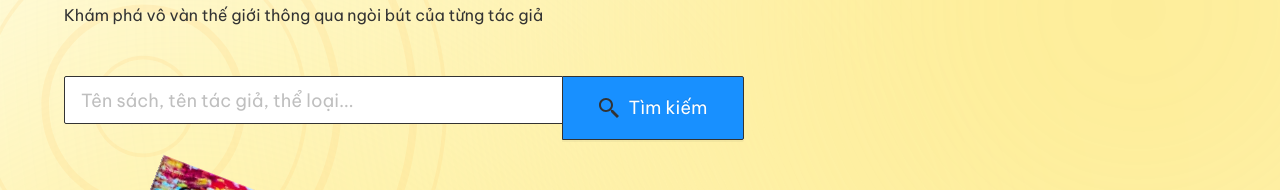
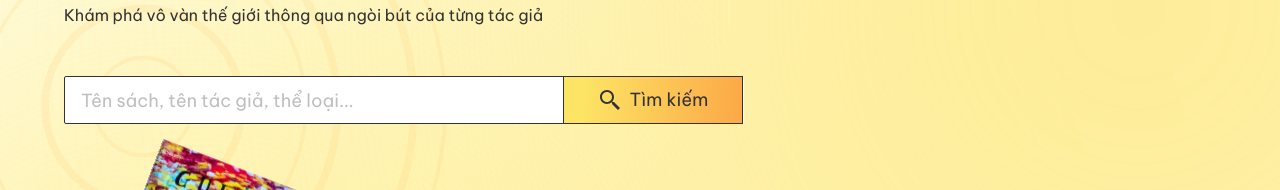
Before and after one commit to RyeNguyen/bookstore.ui, a React (Create React App) app: page / in a window 1280 px wide. Shown: the part 352-542 px from the top of the page. Built offline with nearby package versions, Linux system fonts and the light colour scheme; a web font is replaced by a local one.

Commit message:
Them link vao BookCard, sua lai Button cua InputField

```diff
--- a/src/components/BookCard/BookCard.component.jsx
+++ b/src/components/BookCard/BookCard.component.jsx
@@ -1,5 +1,5 @@
 import React from 'react';
-
+import {Link} from 'react-router-dom';
 import Avvvatars from 'avvvatars-react';
 
 import TiltContainer from '../TiltContainer/TiltContainer.component';
@@ -23,17 +23,21 @@ const BookCard = (book) => {
 
                 <div className="card__title">{book.data.name}</div>
 
-                <div className="card__author">{book.data.author}</div>
+                <div className="card__author"><Link to='#'><span>{book.data.author}</span></Link></div>
 
                 <div style={{height: "1.6rem"}}/>
 
                 <div className="card__seller">
-                    {book.data.sellerImage ? (
+                    <Link to='#'>
+                        <span>
+                        {book.data.sellerImage ? (
                         <div className="card__seller-img" style={{backgroundImage: `url(${book.data.sellerImage})`}}/>
                     ) : (
                         <Avvvatars style="shape" size={24} value={book.data.sellerName}/>
                     )}
                     <div className="card__seller-name">{book.data.sellerName}</div>
+                        </span>
+                    </Link>
                 </div>
 
                 <div className="card__price">{book.data.price}đ</div>
--- a/src/components/BookCard/BookCard.styles.scss
+++ b/src/components/BookCard/BookCard.styles.scss
@@ -65,9 +65,11 @@
   }
 
   &__seller {
-    display: flex;
+    span {
+      display: inline-flex;
     align-items: center;
     gap: 8px;
+    }
 
     &-img {
       @include iconMedium;
--- a/src/components/Button/Button.styles.scss
+++ b/src/components/Button/Button.styles.scss
@@ -42,7 +42,7 @@ button {
   }
 
   &:hover {
-    border-color: $color-primary !important;
+    // border-color: $color-primary !important;
 
     span {
       color: $color-white;
--- a/src/components/InputField/InputField.component.jsx
+++ b/src/components/InputField/InputField.component.jsx
@@ -1,33 +1,35 @@
-import React from 'react';
+import React from "react";
 
-import {Input} from 'antd';
+import { Input } from "antd";
 
-import './InputField.styles.scss';
+import "./InputField.styles.scss";
 
-import SearchIcon from '../../assets/icons/icon-search.svg';
+import SearchIcon from "../../assets/icons/icon-search.svg";
 
-const {Search} = Input;
+const { Search } = Input;
 
-const InputField = ({inputType, buttonText}) => {
-    const onSearch = value => console.log(value);
+const InputField = ({ inputType, buttonText }) => {
+  const onSearch = (value) => console.log(value);
 
   return (
-        <div className='input__field'>
-            {inputType === 'search' && (
+    <div className="input__field">
+      {inputType === "search" && (
         <Search
           placeholder="Tên sách, tên tác giả, thể loại..."
           enterButton={
-                        <div className='input__button'>
-                            <div className='input__button-icon' style={{backgroundImage: `url(${SearchIcon})`}}/>
+            <button className="button--primary input__button">
+              <span>
+                <img src={SearchIcon} alt="button-icon" />
                 {buttonText}
-                        </div>
+              </span>
+            </button>
           }
           size="large"
           onSearch={onSearch}
         />
       )}
     </div>
-    )
-}
+  );
+};
 
 export default InputField;
--- a/src/components/InputField/InputField.styles.scss
+++ b/src/components/InputField/InputField.styles.scss
@@ -24,6 +24,7 @@
 
   &__button {
     @include centerBox;
+    min-height: 4.8rem !important;
     min-width: 18rem;
     gap: 8px;
     transform: translateX(-1px);
--- a/src/pages/Home/Home.component.jsx
+++ b/src/pages/Home/Home.component.jsx
@@ -275,13 +275,13 @@ const Home = () => {
             ))}
           </div>
 
-          <div className="categories--right">
+          <m.div transition={{staggerChildren: 2}} className="categories--right">
             {/*Hiển thị nhiều sách hơn ở màn lớn hơn*/}
             {BookList.slice(0, window.matchMedia("(min-width: 1600px)").matches ? 8 : 6).map((book) => {
               return (
-                  <div key={book.id} className="categories__card">
+                  <m.div variants={subHeadlineVariants} initial='hidden' animate='visible' key={book.id} className="categories__card">
                     <BookCard data={book} />
-                  </div>
+                  </m.div>
               )})
             }
 
@@ -290,7 +290,7 @@ const Home = () => {
             <div className="categories__button">
               <Button buttonText='Xem tất cả'/>
             </div>
-          </div>
+          </m.div>
         </div>
       </section>
 
```
Lines whose indentation alone changed are shown as unchanged.
